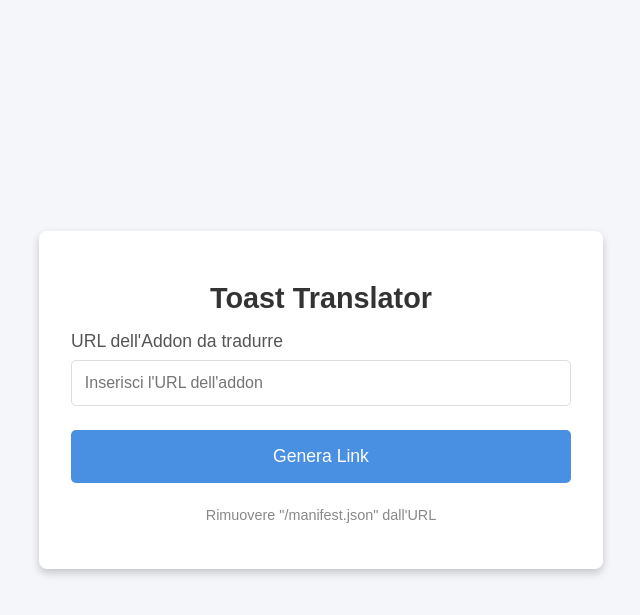
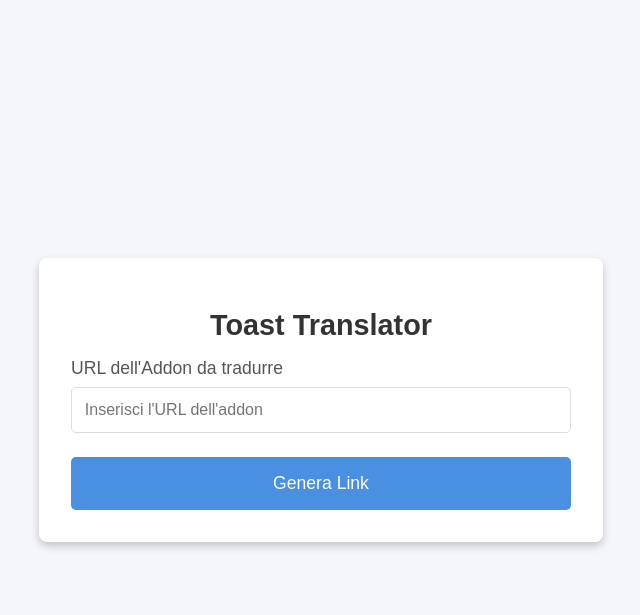
Before and after one commit to vitouchiha/Catalog-Translator, a FastAPI app: page / in a window 1280 px wide. Shown: the top 615 px of the page, without its empty margins (319-959 px from the left). Run offline with FastAPI, Linux system fonts and the light colour scheme.

Commit message:
Remove manifest.json message

```diff
--- a/templates/configure.html
+++ b/templates/configure.html
@@ -118,7 +118,6 @@
         </div>
         <button type="submit" class="btn-save">Genera Link</button>
     </form>
-    <p class="footer-text" id="footer-text">Rimuovere "/manifest.json" dall'URL</p>
     <p id="generated-link"></p>
     <button id="install-button" class="btn-install" style="display: none;">Installa</button>
 </div>
@@ -126,7 +125,7 @@
 <script>
     document.getElementById('config-form').addEventListener('submit', function(e) {
         e.preventDefault();
-        const addonUrl = document.getElementById('addon-url').value;
+        const addonUrl = document.getElementById('addon-url').value.replace('/manifest.json', '');
         const urlEncoded = btoa(addonUrl);
         const serverUrl = window.location.origin;
         const finalUrl = `${serverUrl}/${urlEncoded}/manifest.json`;
@@ -134,9 +133,6 @@
         // Mostra il link generato nel paragrafo
         document.getElementById('generated-link').textContent = `${finalUrl}`;
         document.getElementById('generated-link').style.display = 'block';
-
-        // Nascondi il messaggio di footer
-        document.getElementById('footer-text').style.display = 'none';
 
         // Mostra il pulsante "Installa" e aggiorna l'href
         const installButton = document.getElementById('install-button');
```
